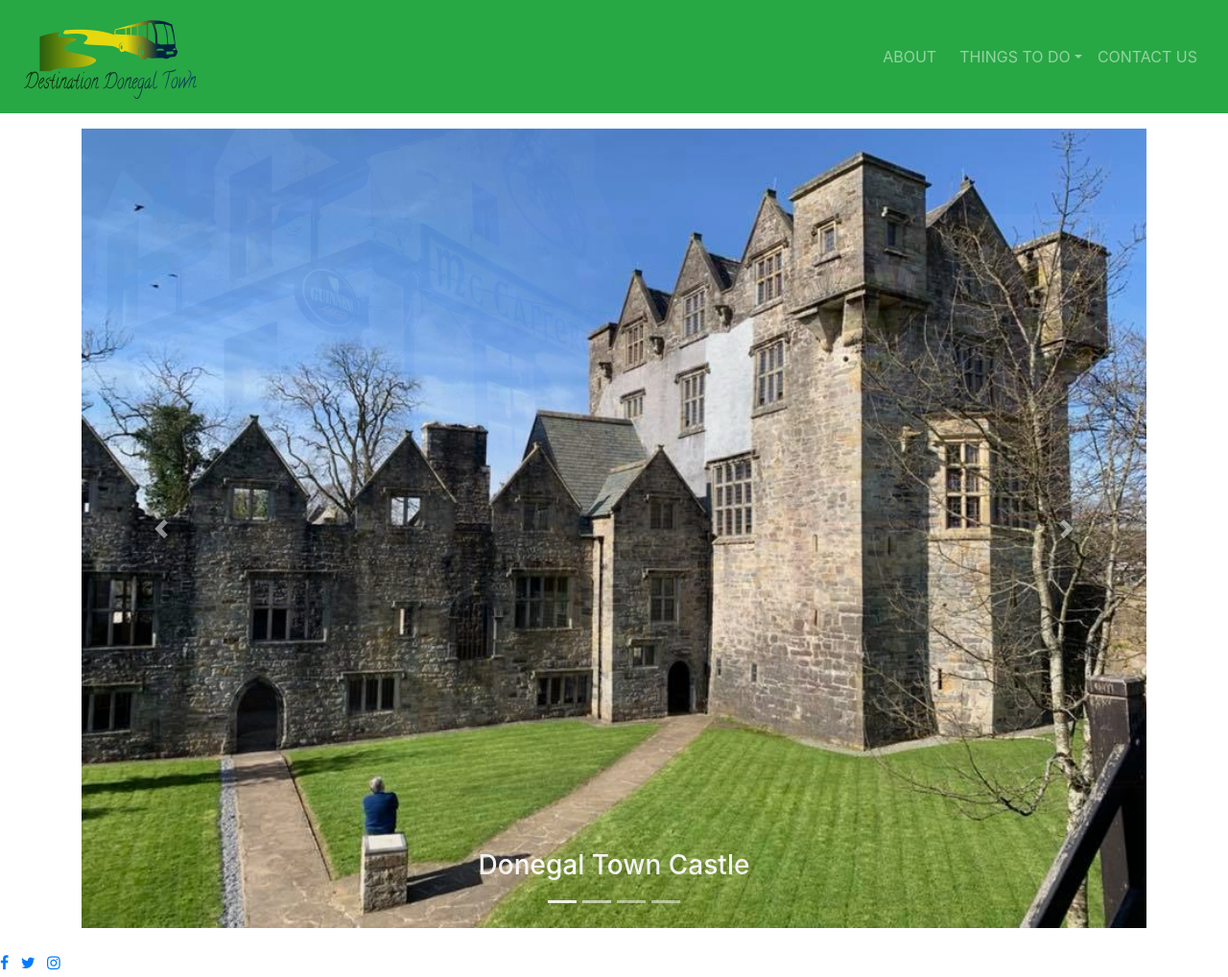
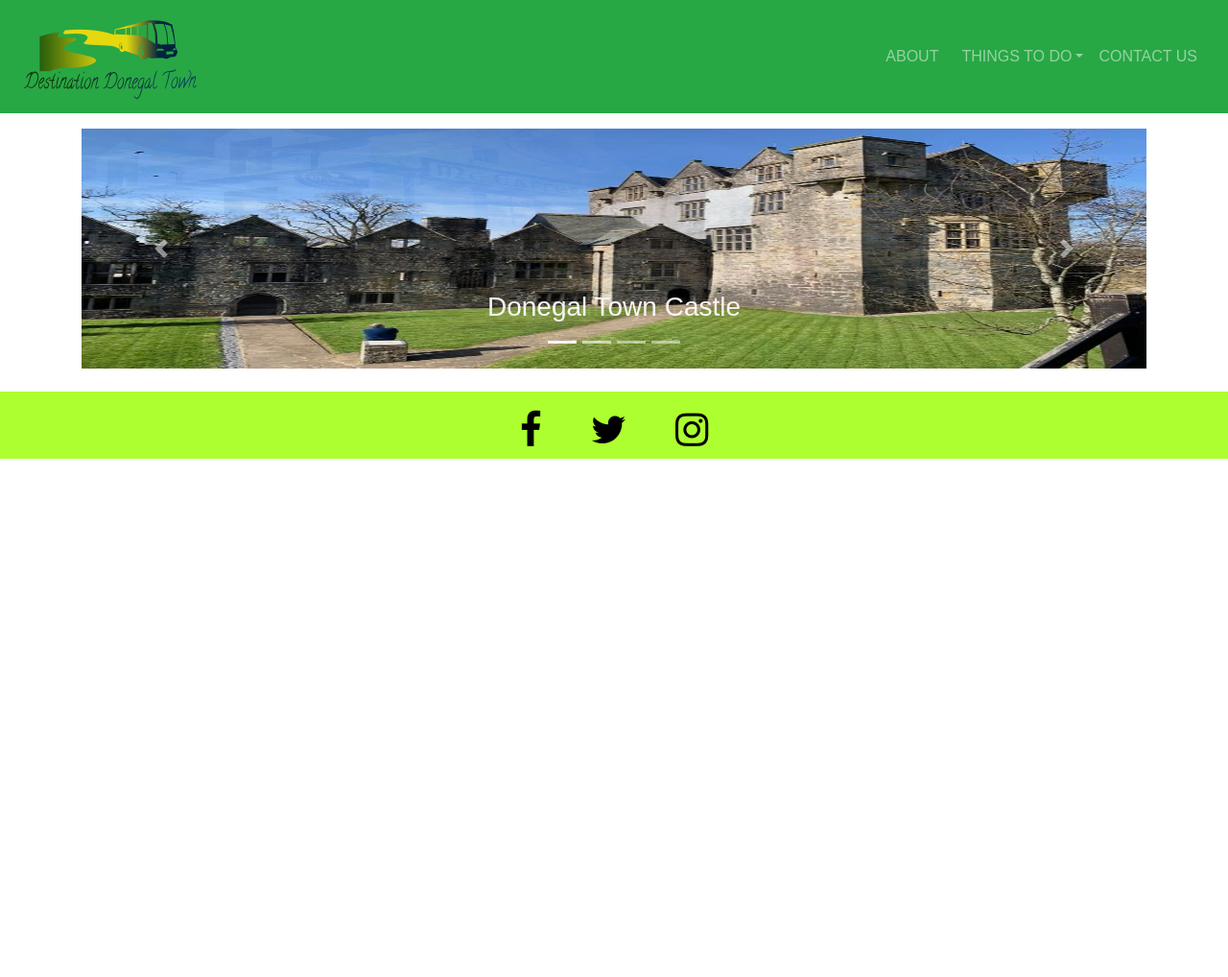
Before and after one commit to Code-Institute-Submissions/Destination-Donegal-Town, a plain HTML site: page index.html in a window 1280 px wide. Shown: the whole page at 96% size. After the commit the page ends 800 px from the top, so only its background shows below. Drawn offline with nearby package versions, Linux system fonts and the light colour scheme; files that its build step writes are made by us from their sources; a web font is replaced by a local one.

Commit message:
update images on carousel and update footer with design and added you tube symbol

```diff
--- a/Assets/css/style.css
+++ b/Assets/css/style.css
@@ -1,2 +1,30 @@
 /* To amend font using google fonts  */
 @import url('https://fonts.googleapis.com/css2?family=Calligraffitti&family=Raleway:wght@500&display=swap');
+
+body{
+    font-family: 'Calligraffitti', sans-serif;
+}
+
+.image-carousel{
+    height: 250px;
+    width: 100%;
+}
+
+.social-links{
+    font-size: 30pt;
+    word-spacing: 15pt;
+    background-color: greenyellow;
+    width: 100%;
+    padding-top: 10px;
+    text-align: center;
+}
+
+.social-links a{
+    color: black;
+    margin-left: 10px;
+    margin-right: 10px;
+}
+.social-links a:hover{
+    color: green;
+    text-decoration: none;
+}
--- a/index.html
+++ b/index.html
@@ -10,7 +10,7 @@
     <!-- Font Awesome -->
     <link href="https://stackpath.bootstrapcdn.com/font-awesome/4.7.0/css/font-awesome.min.css" rel="stylesheet" integrity="sha384-wvfXpqpZZVQGK6TAh5PVlGOfQNHSoD2xbE+QkPxCAFlNEevoEH3Sl0sibVcOQVnN" crossorigin="anonymous">
     <!-- CSS -->
-    <link rel="stylesheet" href="css/style.css" type="text/css"/>
+    <link rel="stylesheet" href="Assets/css/style.css" type="text/css"/>
     <title>Destination Donegal Town</title>
 </head>
 <body>
@@ -68,41 +68,41 @@
       <div class="carousel-inner" role="listbox">
         <div class="carousel-item active">
           <div class="view">
-            <img class="d-block w-100" src="Assets/images/donegal_castle2.jpg" alt="Donegal Town Castle">
+            <img class="d-block w-100 image-carousel" src="Assets/images/donegal_castle2.jpg" alt="Donegal Town Castle">
             <div class="mask rgba-black-light"></div>
           </div>
           <div class="carousel-caption">
-            <h3 class="h3-responsive">Donegal Town Castle</h3>
+            <h3 class="h6-responsive">Donegal Town Castle</h6>
           </div>
         </div>
         <div class="carousel-item">
           <!--Mask color-->
           <div class="view">
-            <img class="d-block w-100" src="Assets/images/mccaffertys_bar.jpg" alt="McCaffertys Bar">
+            <img class="d-block w-100 image-carousel" src="Assets/images/mccaffertys_bar.jpg" alt="McCaffertys Bar">
             <div class="mask rgba-black-strong"></div>
           </div>
           <div class="carousel-caption">
-            <h3 class="h3-responsive">McCafferty's Bar</h3>
+            <h3 class="h6-responsive">McCafferty's Bar</h6>
           </div>
         </div>
         <div class="carousel-item">
           <!--Mask color-->
           <div class="view">
-            <img class="d-block w-100" src="Assets/images/the.diamond2.jpg" alt="The Diamond, Donegal Town">
+            <img class="d-block w-100 image-carousel" src="Assets/images/the.diamond2.jpg" alt="The Diamond, Donegal Town">
             <div class="mask rgba-black-strong"></div>
           </div>
           <div class="carousel-caption">
-            <h3 class="h3-responsive">The Diamond, Donegal Town</h3>
+            <h3 class="h6-responsive">The Diamond, Donegal Town</h6>
           </div>
         </div>
         <div class="carousel-item">
           <!--Mask color-->
           <div class="view">
-            <img class="d-block w-100" src="Assets/images/the_diamond.jpg" alt="The Diamond at Christmas">
+            <img class="d-block w-100 image-carousel" src="Assets/images/the_diamond.jpg" alt="The Diamond at Christmas">
             <div class="mask rgba-black-slight"></div>
           </div>
           <div class="carousel-caption">
-            <h3 class="h3-responsive">The Diamond at Christmas</h3>
+            <h3 class="h6-responsive">The Diamond at Christmas</h6>
           </div>
         </div>
       </div>
@@ -122,28 +122,21 @@
 
   </div>
 </section>
-<footer>
-    <ul class="list-inline social-links">
-        <li class="list-inline-item">
+<footer class="social-links">
             <a target="_blank" href="https://www.facebook.com/Discover.Donegal/">
                 <i class="fa fa-facebook" aria-hidden="true"></i>
                 <span class="sr-only">Facebook</span>
             </a>
-        </li>
-        <li class="list-inline-item">
             <a target="_blank" href="https://twitter.com/govisitdonegal?lang=en">
                 <i class="fa fa-twitter" aria-hidden="true"></i>
                 <span class="sr-only">Twitter</span>
             </a>
-        </li>
-        <li class="list-inline-item">
             <a target="_blank" href="https://www.instagram.com/discoverdonegal_/?hl=en">
                 <i class="fa fa-instagram" aria-hidden="true"></i>
                 <span class="sr-only">Instagram</span>
             </a>
-        </li>
-    </ul>
 </footer>
+
 <!--Scripts-->
 <!--JQuery script-->
 <script src="https://code.jquery.com/jquery-3.4.1.js"
```
